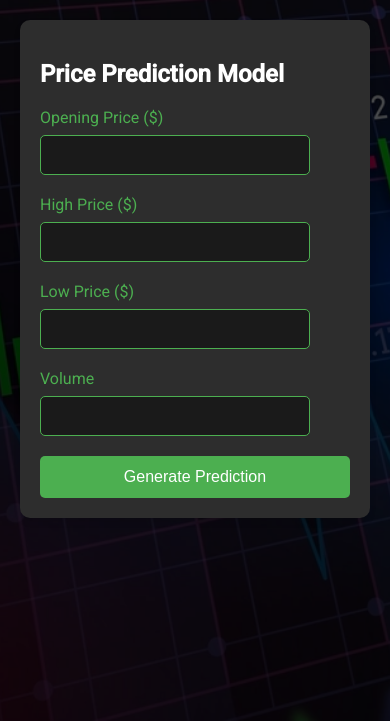
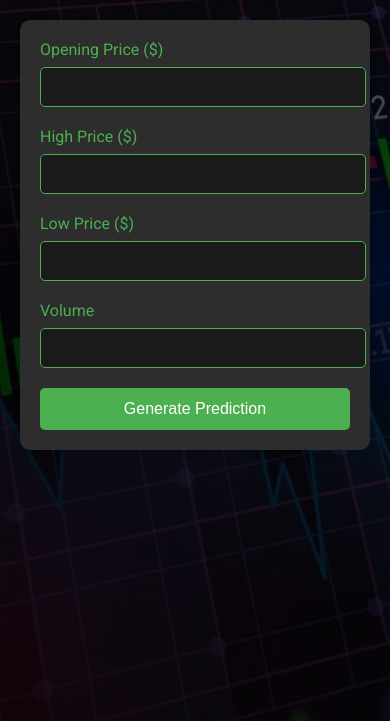
Before and after one commit to JONIETECH/stock-price-prediction-ml, a FastAPI app: page / in a window 390 px wide. Shown: the part 123-844 px from the top of the page. Run offline with FastAPI, Linux system fonts and the light colour scheme; parts of the project's set-up code (start-up, migrations or seed data) failed here and were passed over.

Commit message:
Refine prediction panel UI layout and responsiveness

```diff
--- a/app/templates/index.html
+++ b/app/templates/index.html
@@ -36,6 +36,7 @@
             padding: 0 20px;
         }
         .prediction-panel {
+            align-items: center;
             background-color: #2d2d2d;
             padding: 20px;
             border-radius: 10px;
@@ -51,7 +52,7 @@
             color: #4CAF50;
         }
         input[type="number"] {
-            width: 80%;
+            width: 98%;
             padding: 10px;
             border: 1px solid #4CAF50;
             border-radius: 5px;
@@ -93,7 +94,6 @@
     </div>
     <div class="main-container">
         <div class="prediction-panel">
-            <h2>Price Prediction Model</h2>
             <form method="post">
                 <div class="form-group">
                     <label>Opening Price ($)</label>
```
